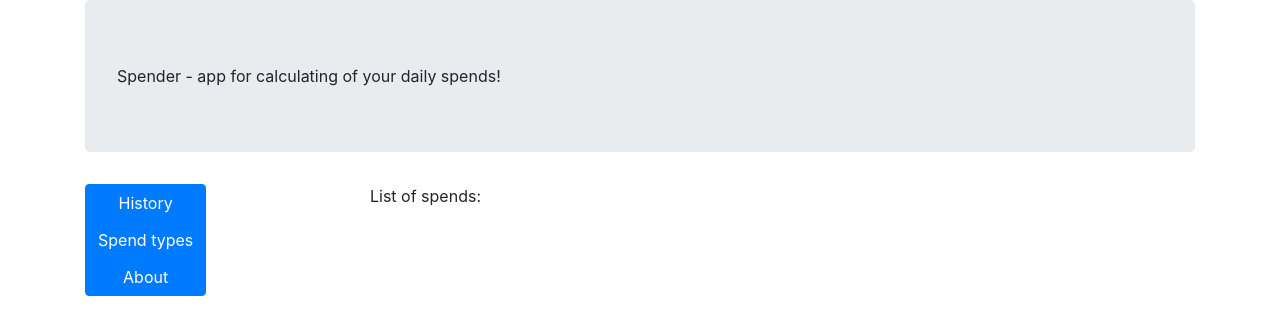
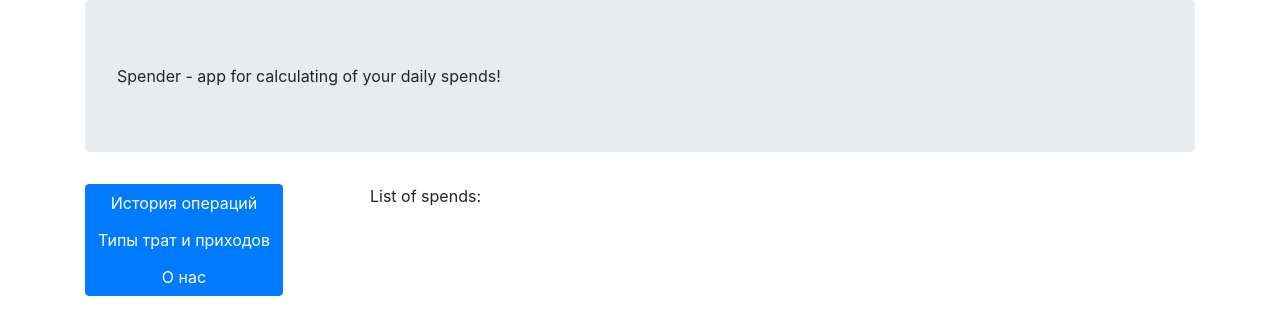
Before and after one commit to Ustingit/spender, a React (Create React App) app: page / in a window 1280 px wide. Shown: the top 334 px of the page. Built offline with nearby package versions, Linux system fonts and the light colour scheme.

Commit message:
small changes

```diff
--- a/src/App.js
+++ b/src/App.js
@@ -54,7 +54,6 @@ class App extends React.Component {
                 incomeTypes: this.state.incomeTypes.concat(newObject)
             });
             addItemToList(newObject, spendType);
-            this.forceUpdate();
         }
 
         if (spendType === HIGH_LEVEL_TYPE_COSTS) {
@@ -65,7 +64,6 @@ class App extends React.Component {
                 costsTypes: this.state.costsTypes.concat(newObject)
             });
             addItemToList(newObject, spendType);
-            this.forceUpdate();
         }
     } else {
       alert("невозможно добавить, проверьте введённые данные!");
@@ -81,9 +79,9 @@ class App extends React.Component {
         <Row>
           <Col md={3} lg={3}>
               <ButtonGroup vertical>
-                  <Button onClick={ () => { this.changeType(WrapperType.HISTORY) }} >History</Button>
-                  <Button onClick={ () => { this.changeType(WrapperType.SPEND_TYPES) } } >Spend types</Button>
-                  <Button onClick={ () => { this.changeType(WrapperType.ABOUT) }} >About</Button>
+                  <Button onClick={ () => { this.changeType(WrapperType.HISTORY) }} >История операций</Button>
+                  <Button onClick={ () => { this.changeType(WrapperType.SPEND_TYPES) } } >Типы трат и приходов</Button>
+                  <Button onClick={ () => { this.changeType(WrapperType.ABOUT) }} >О нас</Button>
               </ButtonGroup>
           </Col>
           <Col md={9} lg={9}>
```
